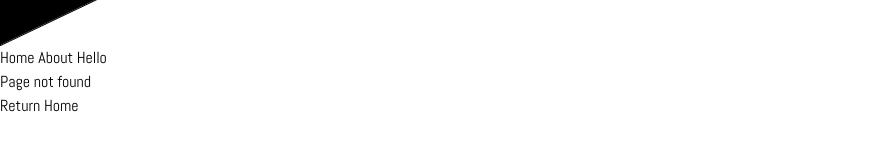
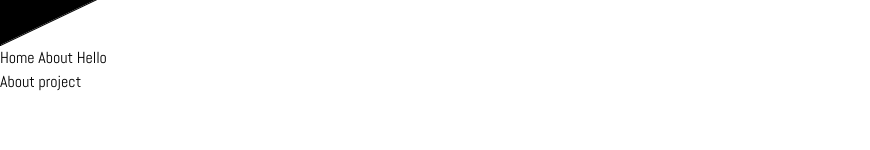
Before and after one commit to Developer-openspace/opencode, a SvelteKit app: page /project/0 in a window 1280 px wide. Before the commit this address had no page. Shown: the part 338-488 px from the top of the page, without its empty margins (0-870 px from the left). Built offline with nearby package versions, Linux system fonts and the light colour scheme.

Commit message:
added dynamic route to project details

```diff
--- /dev/null
+++ b/src/routes/project/[id]/+page.svelte
@@ -0,0 +1,7 @@
+<script>
+
+</script>
+
+<main>
+    <p>About project</p>
+</main>
```
Also changed, not shown: src/routes/project/[id]/+page.js (added).
